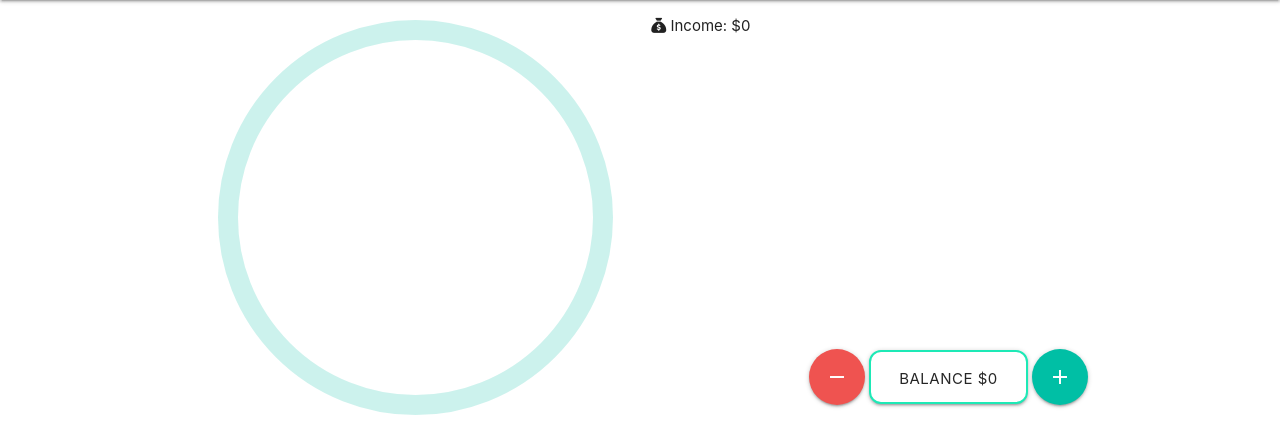
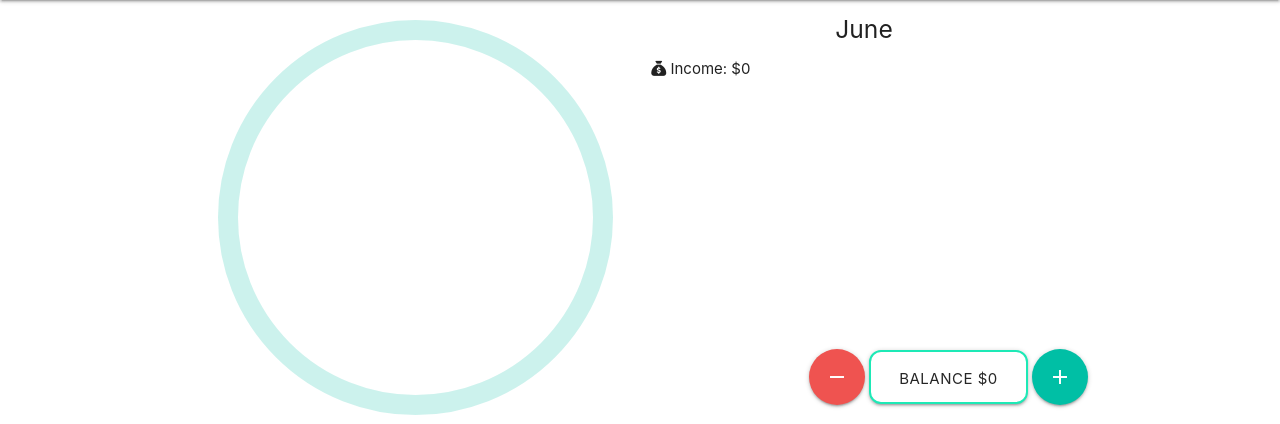
Before and after one commit to e-kai00/expense-tracker, a Django app: page / in a window 1280 px wide. Shown: the part 64-488 px from the top of the page. Run offline with Django 3.2, Linux system fonts and the light colour scheme; the visitor is signed in with stand-in values (Sample User, id 1); data that the repository does not hold is empty; some libraries are stand-ins or nearby versions.

Commit message:
Display current month on home page

```diff
--- a/trackerapp/templates/trackerapp/index.html
+++ b/trackerapp/templates/trackerapp/index.html
@@ -3,27 +3,31 @@
 {% block content %}
 <div class="row holder-container">
 
-    <!-- expenses chart -->
+    <!-- expenses by category in Pie Chart -->
     <div class="col s12 m6">
         <canvas id="myChart" width="400" height="400"></canvas>
     </div>
 
     <div class="col s12 m6">
+        <h5 class="center-align">{% now "F" %}</h5>
         <p><i class="fa-solid fa-sack-dollar"></i> Income: ${{ total_income }}</p>
 
         {% for total in total_by_category %}
         <p><i class="fa-solid fa-tag fa-rotate-90"></i> {{ total.expense_category__category_name }}: ${{ total.total_expenses }}</p>
         {% endfor %}
+
         <div class="holder">
-            <a class="btn-floating btn-large waves-effect waves-light red lighten-1" href="/add_expense"><i class="material-icons">remove</i></a>
+            <a class="btn-floating btn-large waves-effect waves-light red lighten-1" href="/add_expense"><i
+                    class="material-icons">remove</i></a>
             <a class=" btn-large custom-btn" href="/transactions">Balance ${{ balance }}</a>
-            <a class="btn-floating btn-large waves-effect waves-light teal accent-4" href="/add_income"><i class="material-icons">add</i></a>
+            <a class="btn-floating btn-large waves-effect waves-light teal accent-4" href="/add_income"><i
+                    class="material-icons">add</i></a>
         </div>
     </div>
-
 </div>
 {% endblock %}
 
+<!-- Chart.js  -->
 {% block scripts %}
 <script>
     var endpoint = '{% url "api-data" %}'
```
